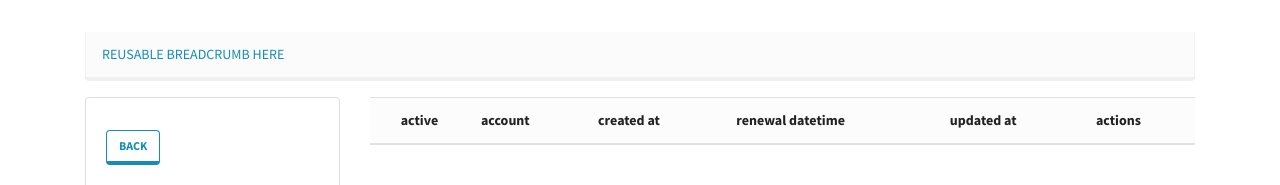
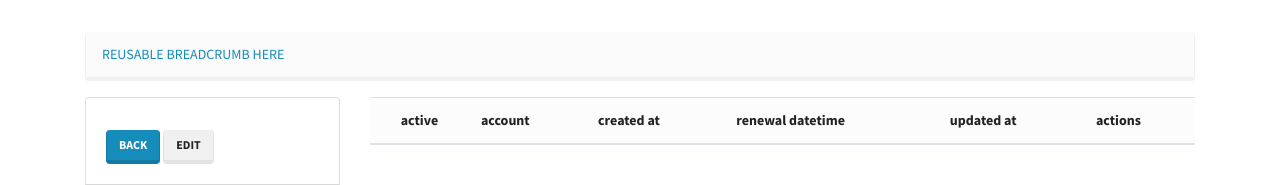
Before and after one commit to agapanto/pagosimple, a Django app: template pagosimple_frontend/templates/dashboard/apps/plans/detail.html in a window 1280 px wide. Shown: the part 57-242 px from the top of the page. Run offline with Django 3.2, Linux system fonts and the light colour scheme; the template is opened without the code that fills it, so the values that code supplies are empty; some libraries are stand-ins or nearby versions.

Commit message:
Add edit button & success_url redirect in PlanEditView

```diff
--- a/pagosimple_frontend/templates/components/plan_card.html
+++ b/pagosimple_frontend/templates/components/plan_card.html
@@ -11,8 +11,11 @@
         With supporting text below as a natural lead-in to additional content.
       </p>
     </div> -->
-    <a href="{% url 'dashboard' %}" class="btn btn-outline-primary">
+    <a href="{% url 'dashboard' %}" class="btn btn-primary">
       Back
+    </a>
+    <a href="{% url 'app_detail_plan_edit' app_unique_id=app_unique_id plan_unique_id=plan.unique_id %}" class="btn btn-secondary">
+      Edit
     </a>
 
   </div>
```
Also changed, not shown: pagosimple_frontend/views.py (+13 -0 lines).
